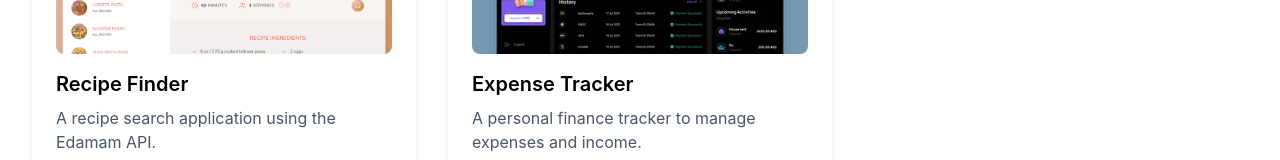
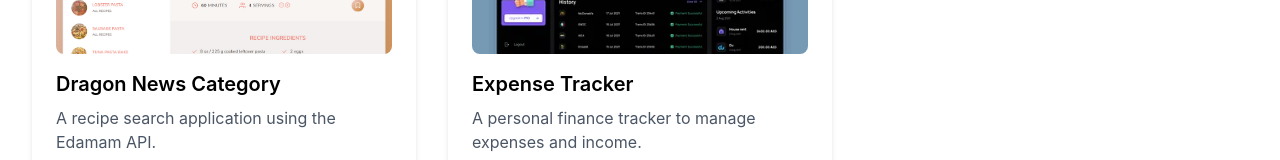
Before and after one commit to siam114/portfolio-website-nextjs, a Next.js app: page /projects in a window 1280 px wide. Shown: the part 1421-1581 px from the top of the page. Built offline with nearby package versions, Linux system fonts and the light colour scheme.

Commit message:
change title

```diff
--- a/src/content/project.ts
+++ b/src/content/project.ts
@@ -50,7 +50,7 @@ export const projects: Project[] = [
         image: '/projects/Career.png',
       },
       {
-        title: 'Recipe Finder',
+        title: 'Dragon News Category',
         description: 'A recipe search application using the Edamam API.',
         technologies: ['React', 'Edamam API'],
         githubLink: 'https://github.com',
```
